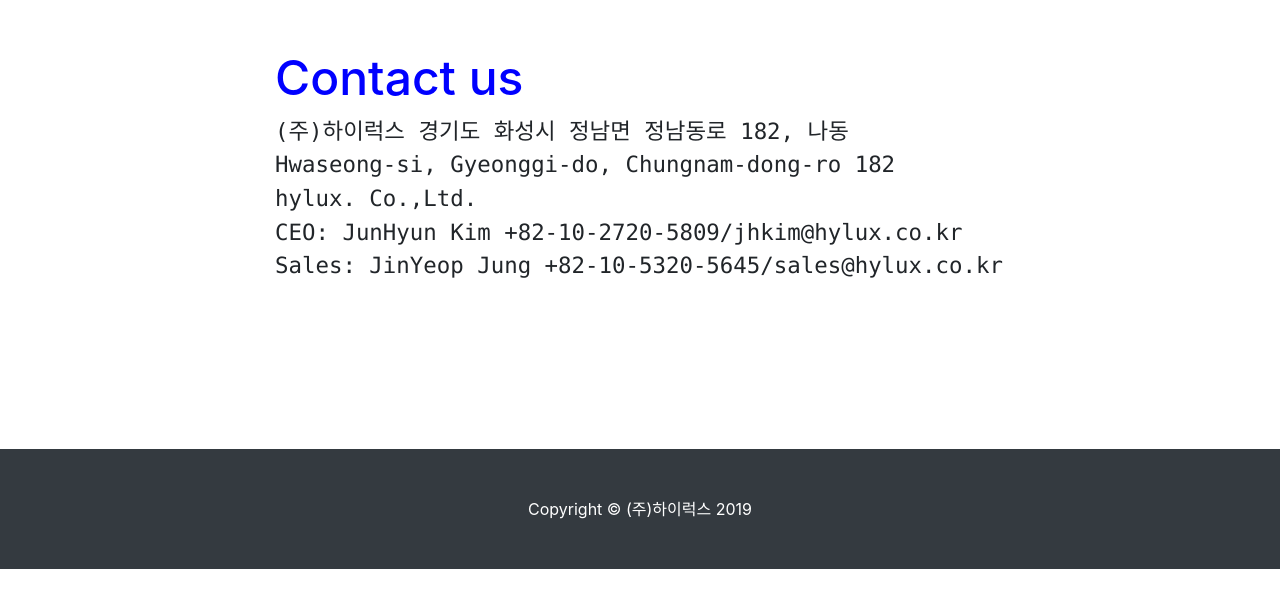
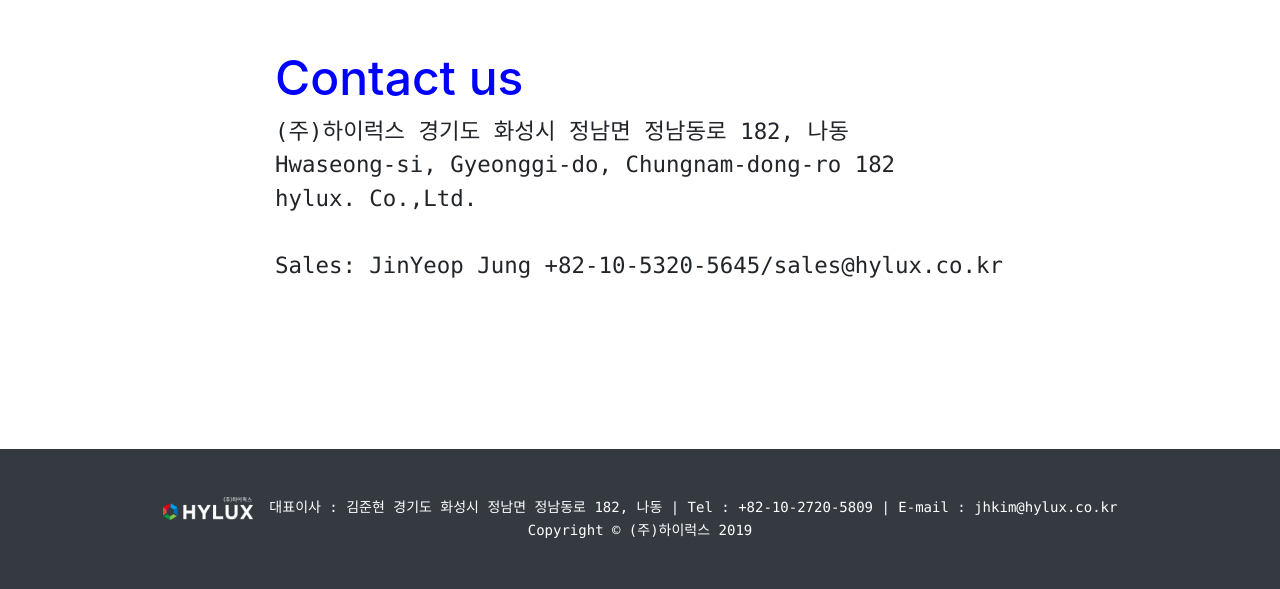
Before and after one commit to marinamild/prj2, a website with bundled scripts: page index.html in a window 1280 px wide. Shown: the part 1390-1979 px from the top of the page. Built offline with nearby package versions, Linux system fonts and the light colour scheme.

Commit message:
Update index.html

```diff
--- a/index.html
+++ b/index.html
@@ -93,7 +93,7 @@
           <pre style="font-size: 1.4rem;font-weight: 500;">(주)하이럭스 경기도 화성시 정남면 정남동로 182, 나동
 Hwaseong-si, Gyeonggi-do, Chungnam-dong-ro 182
 hylux. Co.,Ltd.
-CEO: JunHyun Kim +82-10-2720-5809/jhkim@hylux.co.kr
+<!--CEO: JunHyun Kim +82-10-2720-5809/jhkim@hylux.co.kr-->
 Sales: JinYeop Jung +82-10-5320-5645/sales@hylux.co.kr</pre>
         </div>
       </div>
@@ -103,7 +103,8 @@
   <!-- Footer -->
   <footer class="py-5 bg-dark">
     <div class="container">
-      <p class="m-0 text-center text-white">Copyright &copy; (주)하이럭스 2019</p>
+<pre class="m-0 text-center text-white"><img id="img1" src="/images/w_logo.png" alt="hylux" style="vertical-align: middle;width: 90px;">&nbsp;&nbsp;대표이사 : 김준현 경기도 화성시 정남면 정남동로 182, 나동 | Tel : +82-10-2720-5809 | E-mail : jhkim@hylux.co.kr
+Copyright © (주)하이럭스 2019</pre>
     </div>
     <!-- /.container -->
   </footer>
```
